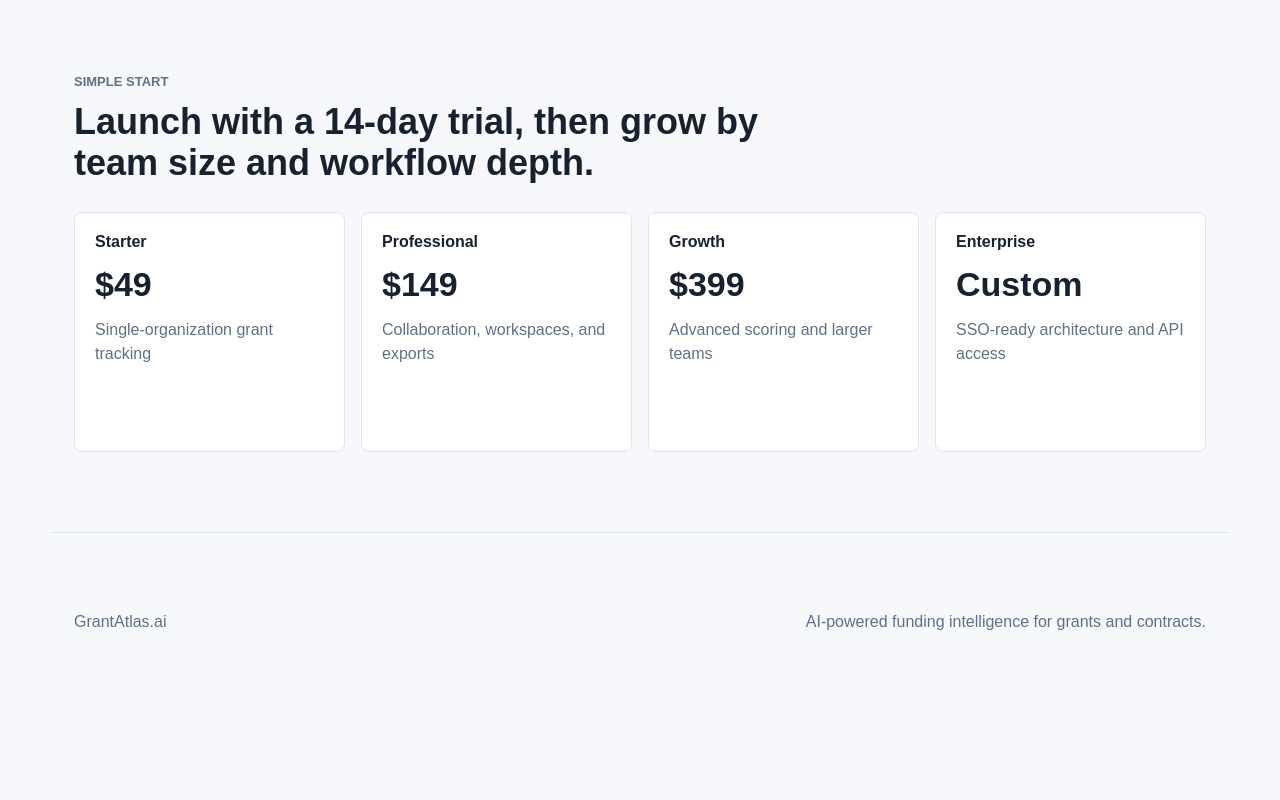
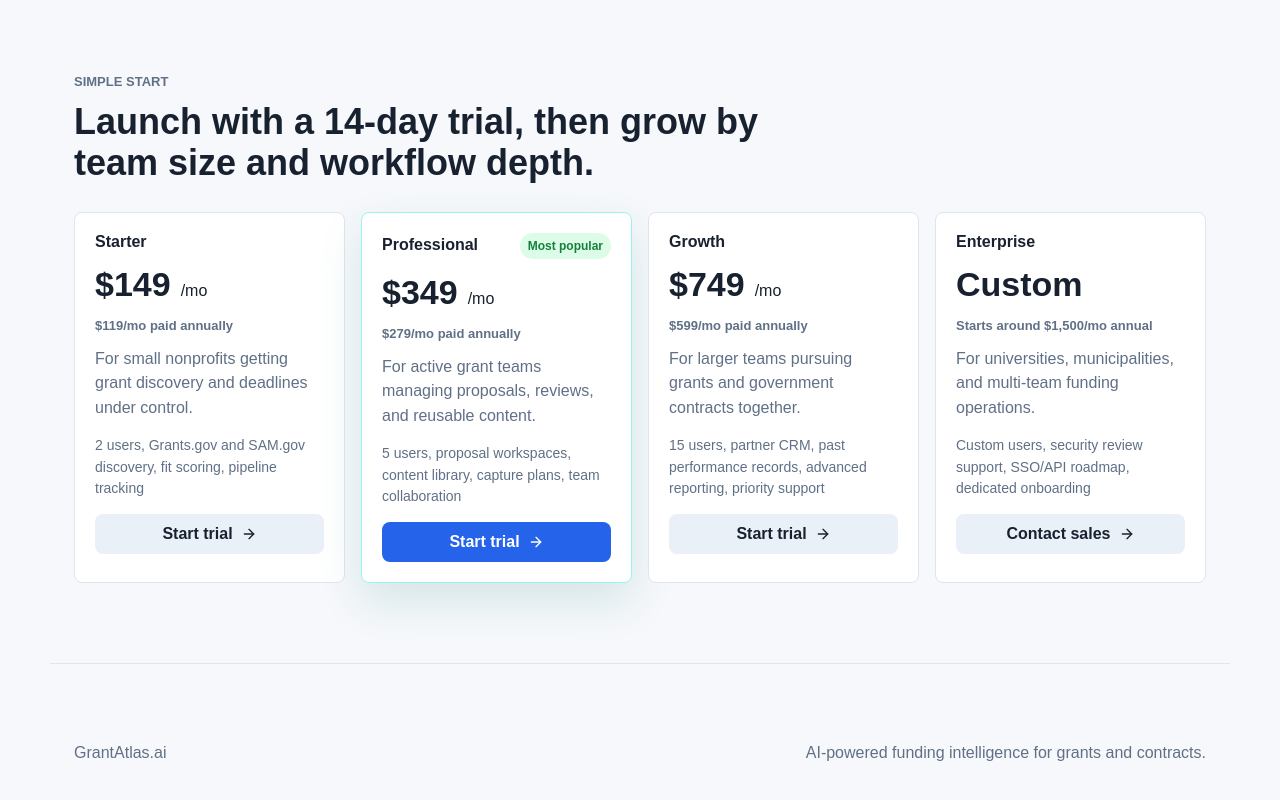
Before and after one commit to aisecurefuture/GrantAtlasAI, a Next.js app in the folder apps/web/: page / in a window 1280 px wide. Shown: the part 1668-2468 px from the top of the page. Before the commit the page ends 2379 px from the top, so only its background shows below. Built offline with nearby package versions, Linux system fonts and the light colour scheme; no server answers.

Commit message:
Update marketing pricing tiers

```diff
--- a/apps/web/app/globals.css
+++ b/apps/web/app/globals.css
@@ -514,6 +514,23 @@ h3 {
   gap: 14px;
 }
 
+.pricing-card[data-featured="true"] {
+  border-color: #99f6e4;
+  box-shadow: 0 18px 44px rgba(15, 118, 110, 0.14);
+}
+
+.pricing-card-head,
+.price-line {
+  display: flex;
+  align-items: baseline;
+  justify-content: space-between;
+  gap: 10px;
+}
+
+.price-line {
+  justify-content: flex-start;
+}
+
 .feature-card p,
 .pricing-card p {
   margin: 0;
@@ -548,6 +565,20 @@ h3 {
 
 .pricing-card strong {
   font-size: 34px;
+}
+
+.billing-note,
+.pricing-detail {
+  color: #607086;
+}
+
+.billing-note {
+  font-size: 13px;
+  font-weight: 700;
+}
+
+.pricing-detail {
+  font-size: 14px;
 }
 
 .marketing-footer {
--- a/apps/web/app/page.tsx
+++ b/apps/web/app/page.tsx
@@ -14,6 +14,49 @@ import {
 
 export default function Home() {
   const appUrl = process.env.NEXT_PUBLIC_APP_URL ?? "https://app.grantatlas.ai";
+  const pricing = [
+    {
+      plan: "Starter",
+      price: "$149",
+      period: "/mo",
+      annual: "$119/mo paid annually",
+      description: "For small nonprofits getting grant discovery and deadlines under control.",
+      details: "2 users, Grants.gov and SAM.gov discovery, fit scoring, pipeline tracking",
+      cta: "Start trial",
+      href: `${appUrl}/login`,
+    },
+    {
+      plan: "Professional",
+      price: "$349",
+      period: "/mo",
+      annual: "$279/mo paid annually",
+      description: "For active grant teams managing proposals, reviews, and reusable content.",
+      details: "5 users, proposal workspaces, content library, capture plans, team collaboration",
+      cta: "Start trial",
+      href: `${appUrl}/login`,
+      featured: true,
+    },
+    {
+      plan: "Growth",
+      price: "$749",
+      period: "/mo",
+      annual: "$599/mo paid annually",
+      description: "For larger teams pursuing grants and government contracts together.",
+      details: "15 users, partner CRM, past performance records, advanced reporting, priority support",
+      cta: "Start trial",
+      href: `${appUrl}/login`,
+    },
+    {
+      plan: "Enterprise",
+      price: "Custom",
+      period: "",
+      annual: "Starts around $1,500/mo annual",
+      description: "For universities, municipalities, and multi-team funding operations.",
+      details: "Custom users, security review support, SSO/API roadmap, dedicated onboarding",
+      cta: "Contact sales",
+      href: "mailto:sales@grantatlas.ai",
+    },
+  ];
   const pipeline = [
     { name: "NSF CyberCorps Scholarship Support", type: "Federal grant", score: 91, action: "Apply" },
     { name: "Community AI Literacy Capacity Fund", type: "Foundation", score: 86, action: "Apply" },
@@ -140,16 +183,23 @@ export default function Home() {
           <h2>Launch with a 14-day trial, then grow by team size and workflow depth.</h2>
         </div>
         <div className="pricing-grid">
-          {[
-            ["Starter", "Single-organization grant tracking", "$49"],
-            ["Professional", "Collaboration, workspaces, and exports", "$149"],
-            ["Growth", "Advanced scoring and larger teams", "$399"],
-            ["Enterprise", "SSO-ready architecture and API access", "Custom"],
-          ].map(([plan, description, price]) => (
-            <article className="pricing-card" key={plan}>
-              <h3>{plan}</h3>
-              <strong>{price}</strong>
-              <p>{description}</p>
+          {pricing.map((tier) => (
+            <article className="pricing-card" data-featured={tier.featured ? "true" : "false"} key={tier.plan}>
+              <div className="pricing-card-head">
+                <h3>{tier.plan}</h3>
+                {tier.featured ? <span className="pill high">Most popular</span> : null}
+              </div>
+              <div className="price-line">
+                <strong>{tier.price}</strong>
+                <span>{tier.period}</span>
+              </div>
+              <span className="billing-note">{tier.annual}</span>
+              <p>{tier.description}</p>
+              <p className="pricing-detail">{tier.details}</p>
+              <a className={tier.featured ? "button" : "button secondary"} href={tier.href}>
+                {tier.cta}
+                <ArrowRight size={16} />
+              </a>
             </article>
           ))}
         </div>
```
